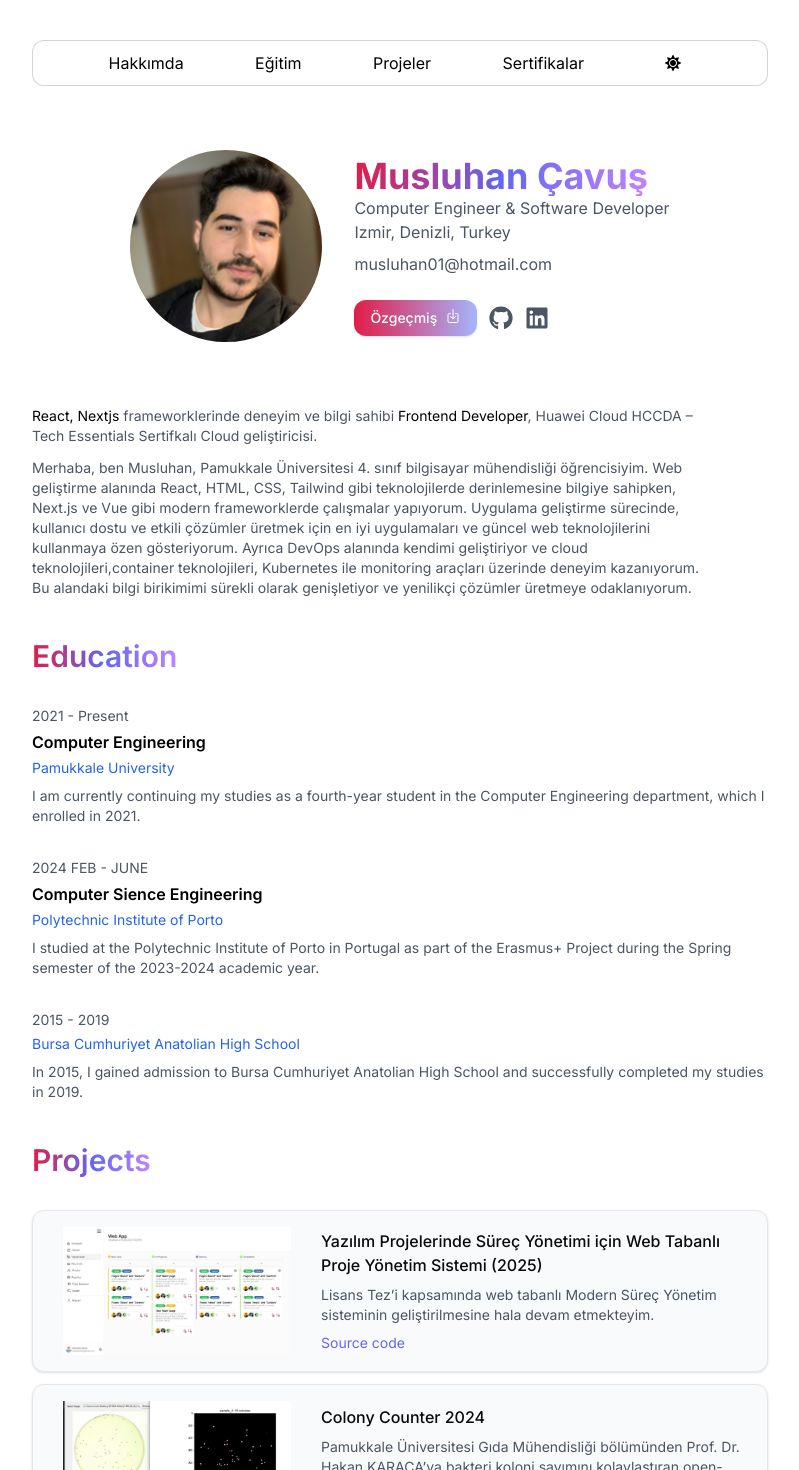
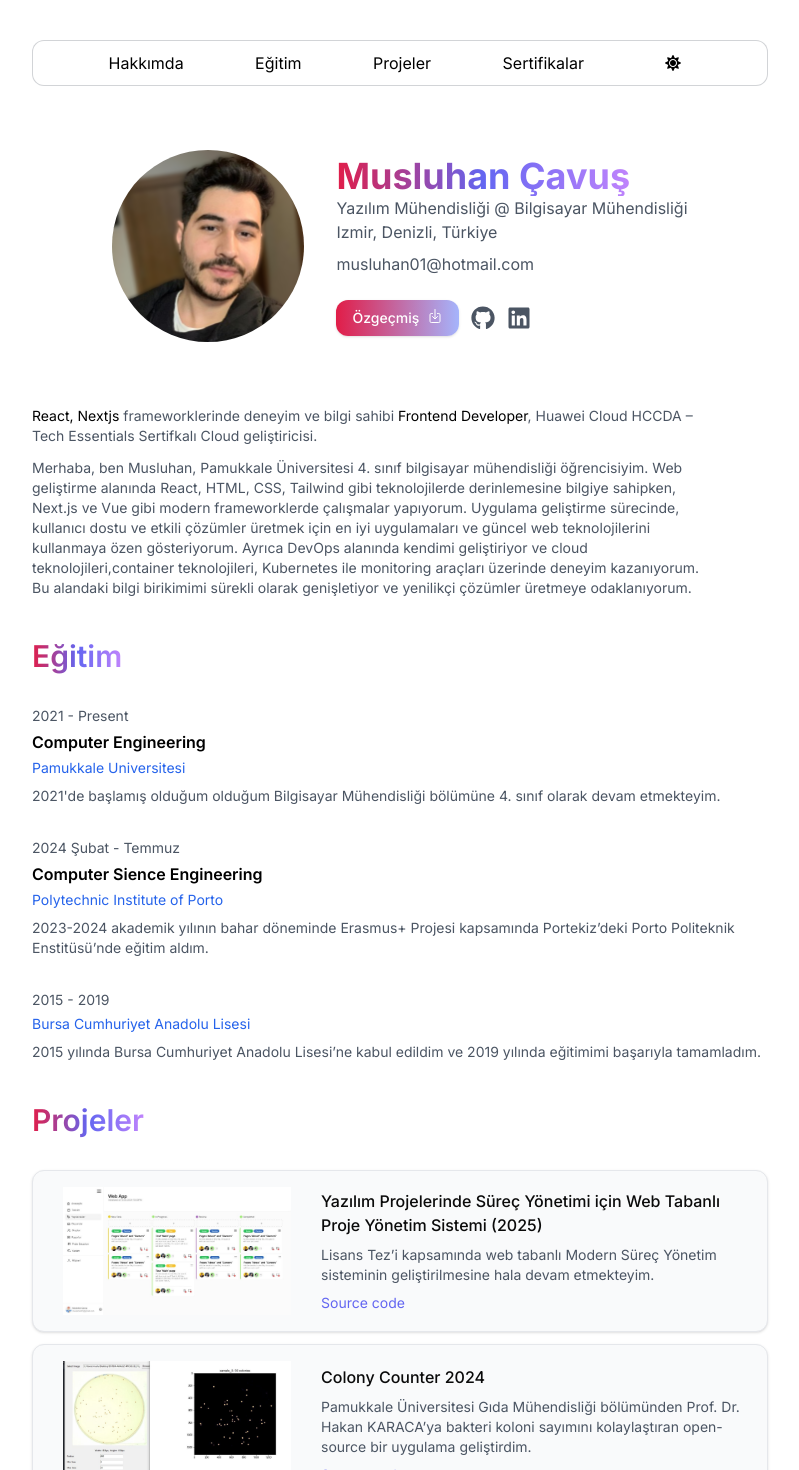
Before and after one commit to Sivellexfc/personal-website, a Next.js app: page / in a window 1280 px wide. Shown: the top 1470 px of the page, without its empty margins (240-1039 px from the left). Built offline with nearby package versions, Linux system fonts and the light colour scheme.

Commit message:
Update page.tsx

```diff
--- a/app/page.tsx
+++ b/app/page.tsx
@@ -95,10 +95,10 @@ export default function Home() {
                       Musluhan Çavuş
                     </h1>
                     <p className="text-gray-600 dark:text-gray-400 text-sm md:text-base">
-                      Computer Engineer & Software Developer
+                      Yazılım Mühendisliği @ Bilgisayar Mühendisliği
                     </p>
                     <p className="text-gray-600 dark:text-gray-400 text-sm md:text-base">
-                      Izmir, Denizli, Turkey
+                      Izmir, Denizli, Türkiye
                     </p>
                     <p className="text-gray-600 dark:text-gray-400 mt-2 text-sm md:text-base">
                       musluhan01@hotmail.com
@@ -186,7 +186,7 @@ export default function Home() {
               className="space-y-8"
             >
               <h2 className="text-3xl font-semibold bg-gradient-to-r from-rose-600 via-indigo-500 to-purple-400 bg-clip-text text-transparent inline-block">
-                Education
+                Eğitim
               </h2>
 
               <div className="space-y-2">
@@ -197,14 +197,12 @@ export default function Home() {
                     </p>
                     <p className="font-semibold">Computer Engineering</p>
                     <p className="text-blue-600 dark:text-blue-400 text-sm">
-                      Pamukkale University
+                      Pamukkale Universitesi
                     </p>
                   </div>
                 </div>
                 <p className="text-gray-600 dark:text-gray-400 text-sm">
-                  I am currently continuing my studies as a fourth-year student
-                  in the Computer Engineering department, which I enrolled in
-                  2021.
+                  2021'de başlamış olduğum olduğum Bilgisayar Mühendisliği bölümüne 4. sınıf olarak devam etmekteyim.
                 </p>
               </div>
 
@@ -212,7 +210,7 @@ export default function Home() {
                 <div className="flex items-center justify-between">
                   <div className="space-y-1">
                     <p className="text-sm text-gray-600 dark:text-gray-400 ">
-                      2024 FEB - JUNE
+                      2024 Şubat - Temmuz
                     </p>
                     <p className="font-semibold">Computer Sience Engineering</p>
                     <p className="text-blue-600 dark:text-blue-400 text-sm">
@@ -221,9 +219,7 @@ export default function Home() {
                   </div>
                 </div>
                 <p className="text-gray-600 dark:text-gray-400 text-sm">
-                  I studied at the Polytechnic Institute of Porto in Portugal as
-                  part of the Erasmus+ Project during the Spring semester of the
-                  2023-2024 academic year.
+                  2023-2024 akademik yılının bahar döneminde Erasmus+ Projesi kapsamında Portekiz’deki Porto Politeknik Enstitüsü’nde eğitim aldım.
                 </p>
               </div>
 
@@ -234,13 +230,12 @@ export default function Home() {
                       2015 - 2019
                     </p>
                     <p className="text-blue-600 dark:text-blue-400 text-sm">
-                      Bursa Cumhuriyet Anatolian High School
+                      Bursa Cumhuriyet Anadolu Lisesi
                     </p>
                   </div>
                 </div>
                 <p className="text-gray-600 dark:text-gray-400 text-sm">
-                  In 2015, I gained admission to Bursa Cumhuriyet Anatolian High
-                  School and successfully completed my studies in 2019.
+                  2015 yılında Bursa Cumhuriyet Anadolu Lisesi’ne kabul edildim ve 2019 yılında eğitimimi başarıyla tamamladım.
                 </p>
               </div>
             </motion.section>
@@ -254,7 +249,7 @@ export default function Home() {
               className="space-y-8"
             >
               <h2 className="text-3xl font-semibold bg-gradient-to-r from-rose-600 via-indigo-500 to-purple-400 bg-clip-text text-transparent inline-block">
-                Projects
+                Projeler
               </h2>
               <div className="grid grid-cols-1 md:grid-cols-1 gap-3">
                 <Card
@@ -434,7 +429,7 @@ export default function Home() {
               className="space-y-8"
             >
               <h2 className="text-3xl font-semibold bg-gradient-to-r from-rose-600 via-indigo-500 to-purple-400 bg-clip-text text-transparent inline-block">
-                Certificates
+                Sertifikalar
               </h2>
 
               <div className="space-y-1">
```
